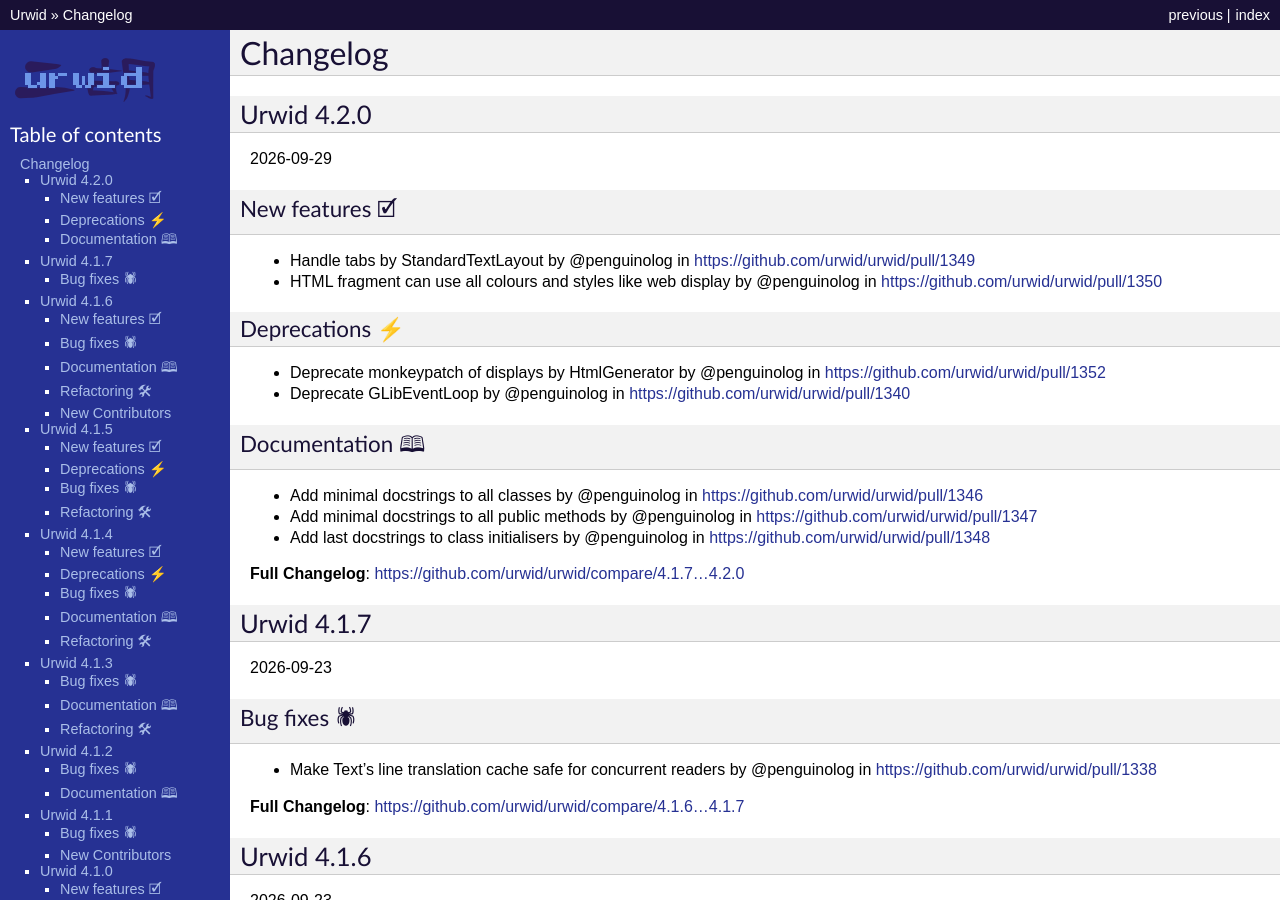
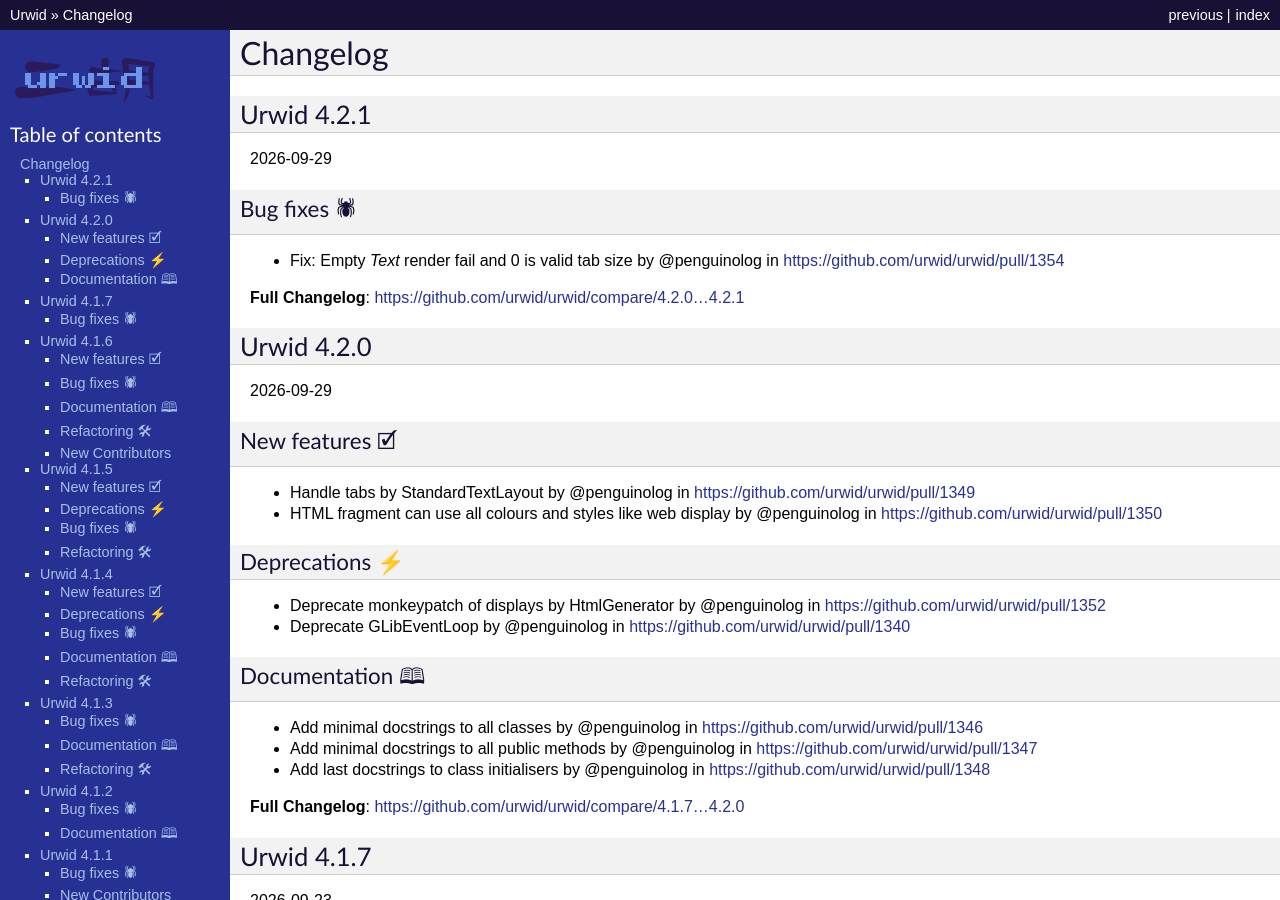
Before and after one commit to urwid/urwid, a Sphinx documentation site: the page built from docs/changelog.rst, in a window 1280 px wide and 900 px high. Built offline with Sphinx 7.4.7, drawn with Linux system fonts in a browser that asks for light colours.

Commit message:
Prepare release 4.2.1 (#1355)

```diff
--- a/docs/changelog.rst
+++ b/docs/changelog.rst
@@ -1,6 +1,18 @@
 
 Changelog
 ---------
+
+Urwid 4.2.1
+============
+
+2026-09-29
+
+Bug fixes 🕷
+++++++++++++
+* Fix: Empty `Text` render fail and 0 is valid tab size by @penguinolog in https://github.com/urwid/urwid/pull/1354
+
+
+**Full Changelog**: https://github.com/urwid/urwid/compare/4.2.0...4.2.1
 
 Urwid 4.2.0
 ============
```
